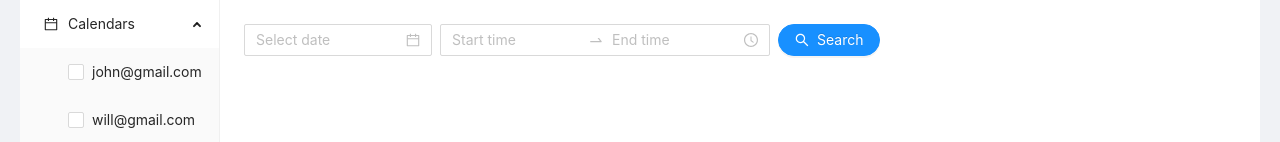
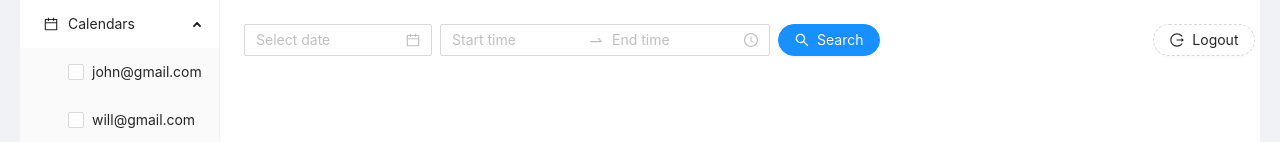
Before and after one commit to PieterDePauw/freetime, a Next.js app: page /home in a window 1280 px wide. Shown: the top 142 px of the page. Built offline with nearby package versions, Linux system fonts and the light colour scheme.

Commit message:
add sign out

```diff
--- a/pages/home/index.tsx
+++ b/pages/home/index.tsx
@@ -1,5 +1,6 @@
-import { SearchOutlined } from "@ant-design/icons"
+import { SearchOutlined, LogoutOutlined } from "@ant-design/icons"
 import { Button, Col, DatePicker, Layout, Row, Space, TimePicker } from "antd"
+import { signOut } from "next-auth/react"
 import SideBar from "./side_bar"
 const { Content } = Layout
 
@@ -10,7 +11,7 @@ function Home() {
 
       <Content style={{ padding: "24px", backgroundColor: "#FFFFFF" }}>
         <Row>
-          <Col span={24}>
+          <Col lg={22} md={19}>
             <Space direction="horizontal">
               <DatePicker />
               <TimePicker.RangePicker />
@@ -19,6 +20,11 @@ function Home() {
               </Button>
             </Space>
           </Col>
+          <Col lg={2} md={5} style={{ textAlign: "center" }}>
+            <Button type="dashed" shape="round" icon={<LogoutOutlined />} onClick={()=> signOut()}>
+              Logout
+            </Button>
+          </Col>
         </Row>
       </Content>
     </>
```
